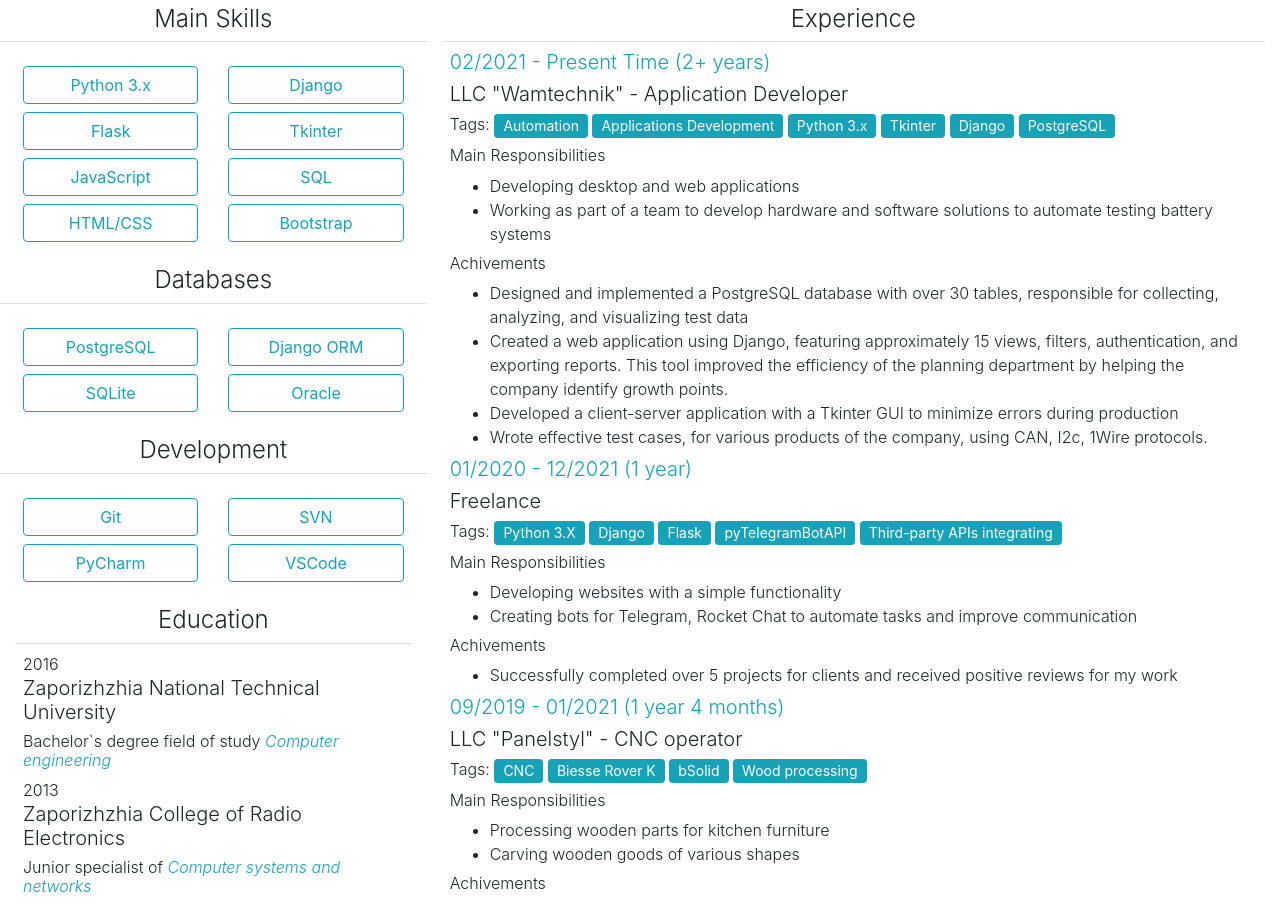
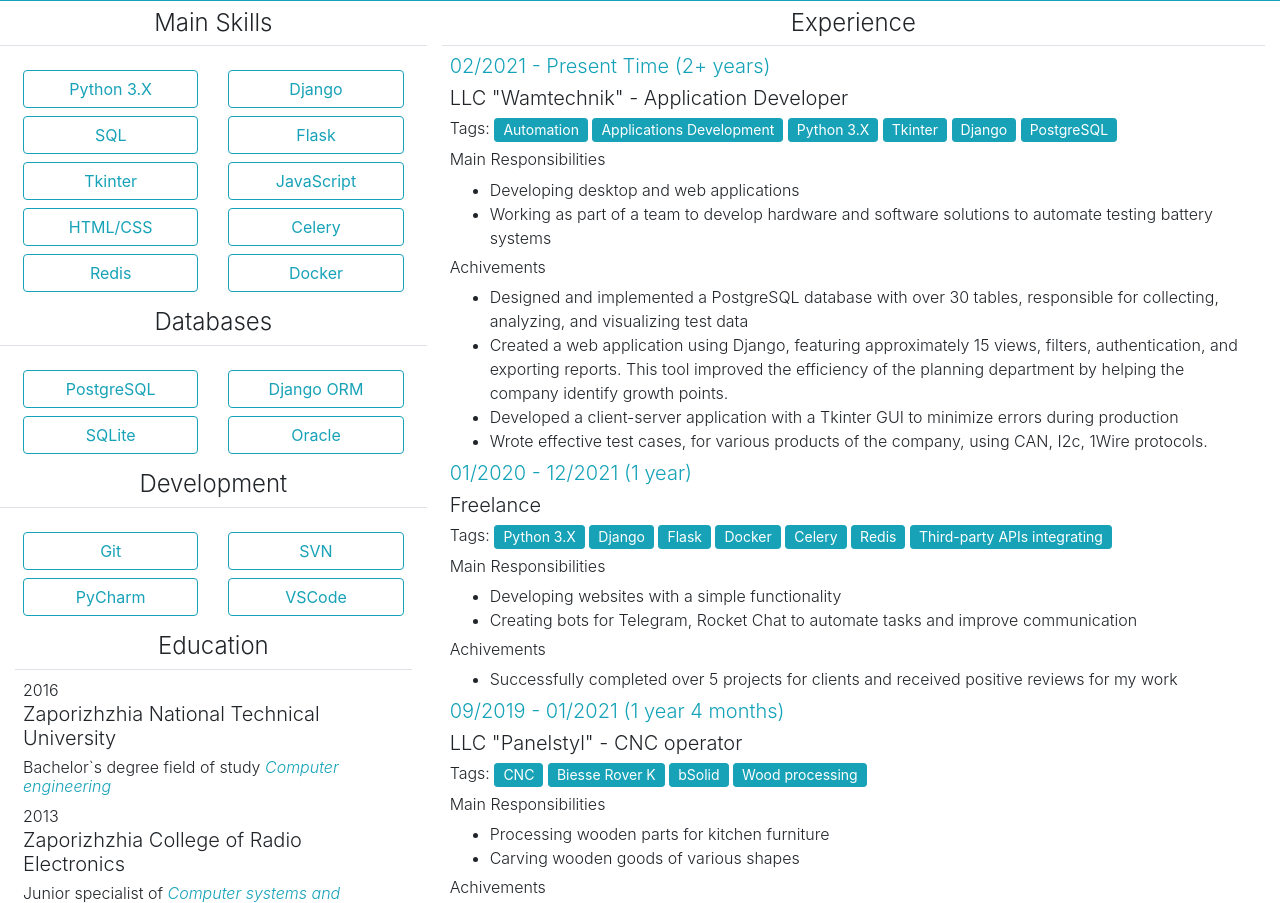
Before and after one commit to karpenkotakeoff/karpenkotakeoff.github.io, a plain HTML site: page index.html in a window 1280 px wide. Shown: the part 397-1300 px from the top of the page. Drawn offline with nearby package versions, Linux system fonts and the light colour scheme.

Commit message:
skill updates

```diff
--- a/index.html
+++ b/index.html
@@ -14,7 +14,7 @@
         <div class="container-fluid font-weight-light text-light" style="background-color: #14a2b8">
             <div class="row justify-content-between">
                 <div class="col-md-4 text-center">
-                        <img src="photo.jpeg" alt="photo" class="round mt-3" width="200" height="200">
+                        <img src="photo.jpeg" alt="photo" class="round mt-3" width="300" height="300">
                         <h3 class="font-weight-light">Viktor Karpenko</h3>
                         <p>Python Software Engineer</p>
                 </div>
@@ -95,18 +95,20 @@
                 <div>
                     <h4 class="font-weight-light m-2">Main Skills</h4>
                     <div class="row justify-content-between border-top p-2">
-                        <div class="col-6 mb-2 mt-3"><button type="button" class="btn btn-block btn-outline-info">Python 3.x</button></div>
+                        <div class="col-6 mb-2 mt-3"><button type="button" class="btn btn-block btn-outline-info">Python 3.X</button></div>
                         <div class="col-6 mb-2 mt-3"><button type="button" class="btn btn-block btn-outline-info">Django</button></div>
+                        <div class="col-6 mb-2"><button type="button" class="btn btn-block btn-outline-info">SQL</button></div>
                         <div class="col-6 mb-2"><button type="button" class="btn btn-block btn-outline-info">Flask</button></div>
                         <div class="col-6 mb-2"><button type="button" class="btn btn-block btn-outline-info">Tkinter</button></div>
                         <div class="col-6 mb-2"><button type="button" class="btn btn-block btn-outline-info">JavaScript</button></div>
-                        <div class="col-6 mb-2"><button type="button" class="btn btn-block btn-outline-info">SQL</button></div>
                         <div class="col-6 mb-2"><button type="button" class="btn btn-block btn-outline-info">HTML/CSS</button></div>
-                        <div class="col-6 mb-2"><button type="button" class="btn btn-block btn-outline-info">Bootstrap</button></div>
+                        <div class="col-6 mb-2"><button type="button" class="btn btn-block btn-outline-info">Celery</button></div>
+                        <div class="col-6 mb-2"><button type="button" class="btn btn-block btn-outline-info">Redis</button></div>
+                        <div class="col-6 mb-2"><button type="button" class="btn btn-block btn-outline-info">Docker</button></div>
                     </div>
                 </div>
                 <div>
-                    <h4 class="font-weight-light m-2">Databases</h4>
+                    <h4 class="font-weight-light mb-2">Databases</h4>
                     <div class="row justify-content-between border-top p-2">
                         <div class="col-6 mb-2 mt-3"><button type="button" class="btn btn-block btn-outline-info">PostgreSQL</button></div>
                         <div class="col-6 mb-2 mt-3"><button type="button" class="btn btn-block btn-outline-info">Django ORM</button></div>
@@ -115,7 +117,7 @@
                     </div>
                 </div>
                 <div>
-                    <h4 class="font-weight-light m-2">Development</h4>
+                    <h4 class="font-weight-light mb-2">Development</h4>
                     <div class="row justify-content-between border-top p-2">
                         <div class="col-6 mb-2 mt-3"><button type="button" class="btn btn-block btn-outline-info">Git</button></div>
                         <div class="col-6 mb-2 mt-3"><button type="button" class="btn btn-block btn-outline-info">SVN</button></div>
@@ -124,7 +126,7 @@
                     </div>
                 </div>
                 <div>
-                    <h4 class="font-weight-light m-2">Education</h4>
+                    <h4 class="font-weight-light mb-2">Education</h4>
                     <div class="border-top text-left p-2">
                         2016
                         <h5 class="font-weight-light">Zaporizhzhia National Technical University</h5>
@@ -139,7 +141,7 @@
                     </div>
                 </div>
                 <div>
-                    <h4 class="font-weight-light m-2">Languages</h4>
+                    <h4 class="font-weight-light mb-2">Languages</h4>
                     <div class="text-left border-top p-2">
                         <div class="row justify-content-between">
                             <div class="col-6 mb-3 mt-2">
@@ -248,7 +250,7 @@
                         <h6 class="font-weight-light">Tags:
                             <button class="btn btn-info btn-sm">Automation</button>
                             <button class="btn btn-info btn-sm">Applications Development</button>
-                            <button class="btn btn-info btn-sm">Python 3.x</button>
+                            <button class="btn btn-info btn-sm">Python 3.X</button>
                             <button class="btn btn-info btn-sm">Tkinter</button>
                             <button class="btn btn-info btn-sm">Django</button>
                             <button class="btn btn-info btn-sm">PostgreSQL</button>
@@ -274,7 +276,9 @@
                             <button class="btn btn-info btn-sm">Python 3.X</button>
                             <button class="btn btn-info btn-sm">Django</button>
                             <button class="btn btn-info btn-sm">Flask</button>
-                            <button class="btn btn-info btn-sm">pyTelegramBotAPI</button>
+                            <button class="btn btn-info btn-sm">Docker</button>
+                            <button class="btn btn-info btn-sm">Celery</button>
+                            <button class="btn btn-info btn-sm">Redis</button>
                             <button class="btn btn-info btn-sm">Third-party APIs integrating</button>
                         </h6>
                         <h6 class="font-weight-light">Main Responsibilities</h6>
```
Also changed, not shown: pl_version.html (+10 -6 lines), ua_version.html (+10 -6 lines).
